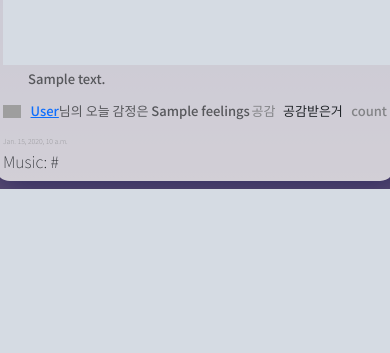
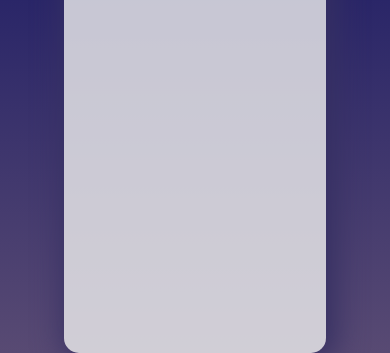
Before and after one commit to sony-jun/unbreakable, a Django app: template templates/main.html in a window 390 px wide; the page is wider, and only the part inside the window is pictured. Shown: the part 1199-1552 px from the top of that part. Before the commit the page ends 1388 px from the top of that part, so only its background shows below. Run offline with Django 3.2, Linux system fonts and the light colour scheme; the template is opened without the code that fills it: most values are stand-ins (such as "Sample title", 1, 10 or a date in 2020); grey boxes marked "Sample" are stand-in pictures; some libraries are stand-ins or nearby versions; some web fonts are replaced; grey boxes are pictures that could not be loaded.

Commit message:
fix : main/메인 페이지 음악부분 수정 [여다영]

```diff
--- a/articles/models.py
+++ b/articles/models.py
@@ -60,8 +60,7 @@
         ("🥶", "🥶"),
     )
     feelings = models.CharField(max_length=10, choices=felling_choices)
-
-    song = models.ForeignKey(Song, on_delete=models.CASCADE, null=True)
+    song = models.ForeignKey(Song, on_delete=models.CASCADE, null=True, blank=True)
     music_start = models.IntegerField(default=0)
 
 
--- a/articles/views.py
+++ b/articles/views.py
@@ -42,8 +42,9 @@
         articles.song_id = request.POST["music_url"]
         articles.music_start = request.POST["music_start"]
         articles.content = request.POST["content"]
-        articles.feelings = request.POST["picture"]
-        articles.disclosure = request.POST.get('toggle1', False)
+        articles.picture = request.FILES.get("picture")
+        articles.feelings = request.POST["feelings"]
+        articles.disclosure = request.POST.get("toggle1", False)
         articles.created_at = timezone.now()
         articles.user = request.user
         articles.save()
--- a/static/css/articles_index.css
+++ b/static/css/articles_index.css
@@ -20,12 +20,23 @@
 	box-shadow: 10px 10px 5px #aaaaaa;
 }
 .text1{
-	font-size: 13px;
-    font-weight: 500;
+	font-size: 15px;
+    font-weight: lighter;
     color: #56575b;
-	margin-left: 25px;
-	margin-right: 25px;
-	text-overflow: ellipsis;
+	overflow:hidden;
+	word-break:break-all;
+}
+
+.short{
+	display:-webkit-box;
+	-webkit-line-clamp:4;
+	-webkit-box-orient:vertical;
+}
+
+.long{
+	display:-webkit-box;
+	-webkit-line-clamp:17;
+	-webkit-box-orient:vertical;
 }
 
 .hover{
--- a/templates/main.html
+++ b/templates/main.html
@@ -13,59 +13,42 @@
     <div class="containter">
         {% for article in articles %}
         <div style="margin-bottom:2rem; padding:0;  ">
-            <div class="row" style="margin:4rem; box-shadow:5px 5px 30px 5px #363062;">
-                <div class="col-md-6 col-sm-12" style="background-color:rgb(239, 239, 239, 0.8); border:1px solid black;">
-                    <div style="padding:2rem;">
-                        <div style="background-color:black; height:20vh;"></div>
+            <div class="row" style="margin:4rem; box-shadow:5px 5px 30px 5px #363062; background-color:rgb(239, 239, 239, 0.8); border-radius:15px;">
+                <div class="col-md-6 col-sm-12" style=" padding:2rem;">
+                    <div class="container" style="background-color:black; height:20vh; width:100%; display:flex; flex-direction:row;">
+                        <div class="row">
+                            <div class="col-md-4 col-sm-4" style="display:flex; justify-content:center; align-items:center;">
+                                <img src="{{ article.song.song_thumbnail }}" alt="" style="width:100%; padding:0;">
+                            </div>
+                            <div class="col-md-8 col-sm-8" style="display:flex; justify-content:center; align-items:center;">
+                                <p style="color:white; overflow:hidden; word-break:break-all; font-size:12px; display:-webkit-box; -webkit-line-clamp:1; -webkit-box-orient:vertical;">{{ article.song.song_title }}</p>
+                            </div>
+                        </div>
                     </div>
                     {% if article.picture %}
-                        <img class="hover" src="{{ article.picture.url }}" alt="{{ article.picture }}" style="height:300px; width:100%; padding:0 2rem 2rem 2rem;">
+                    <img class="hover" src="{{ article.picture.url }}" alt="{{ article.picture }}" style="height:300px; width:100%; padding-top:2rem;">
+                    {% endif %}
+                    <span class="text5">{{ article.created_at }}</span>
+                </div>
+                <div class="col-md-6 col-sm-12" style="">
+                    {% if article.picture %}
+                    <div style="margin:2rem; height:72vh;">
+                        <h1 style="font-size:20px; margin:0; color:gray; background-color: rgb(255, 255, 255, 0.4);">누군가의 이야기</h1>
+                        <p class="text1 long">{{ article.content }}</p>
+                    </div>
+                    {% else %}
+                    <div style="margin:2rem; height:20vh; overflow:hidden; text-overflow:ellipsis;">
+                        <h1 style="font-size:20px; margin:0; color:gray; background-color: rgb(255, 255, 255, 0.4);">누군가의 이야기</h1>
+                        <p class="text1 short">{{ article.content }}</p>
+                    </div>
                     {% endif %}
                 </div>
-                <div class="col-md-6 col-sm-12" style="background-color:rgb(239, 239, 239, 0.8); border:1px solid black;">hello</div>
             </div>
             {% endfor %}
         </div>
     </div>
-
-
-
-
-
-
-    {% for article in articles %}
-    <div class="d-flex justify-content-center py-2">
-        <div class="second py-2 px-2" style="background-color:rgb(239, 239, 239, 0.8); box-shadow:5px 5px 30px 5px #363062; border-radius:15px;">
-            <a class="text-decoration-none" href="{% url 'articles:articles_detail' article.pk %}">
-                {% if article.picture %}
-                    <span><img class="hover" src="{{ article.picture.url }}" alt="{{ article.picture }}"></span>
-                {% endif %}
-
-                <span class="text1">{{ article.content }}</span>
-                <!-- 3줄 넘으면 더보기로 보이게 -->
-            </a>
-            <div class="d-flex justify-content-between py-1 pt-2">
-                <div>
-                    <img src="{% static 'images/face.png' %}" alt="" width="18">
-                    <span class="text2">
-                        <a href="{% url 'articles:articles_detail' article.pk %}">{{ article.user.fullname }}</a>님의 오늘 감정은  {{ article.feelings }}
-                    </span>
-                </div>
-                <div>
-                    <span class="text3">공감</span>
-                    <span class="thumbup">공감받은거</span>
-                    <span class="text4">count</span>
-                </div>
-            </div>
-            <div>
-                <span class="text5">{{ article.created_at }}</span>
-            </div>
-            <div>
-                <span>Music: {{ article.music_url }}</span>
-            </div>
-        </div>
-    </div>
-      {% endfor %}
 </div>
 
+<div style="height:10rem;"></div>
+
 {% endblock content %}
--- a/unbreakable/settings.py
+++ b/unbreakable/settings.py
@@ -139,4 +139,4 @@
 
 
 
-YOUTUBE_DATA_API_KEY = ""
+YOUTUBE_DATA_API_KEY = "AIzaSyDz8UI5NEZ4H1gQQqEamJW2VlmiJQjubEk"
--- a/unbreakable/views.py
+++ b/unbreakable/views.py
@@ -1,5 +1,6 @@
 from django.shortcuts import render
 from articles.models import Articles
+from music.models import Song
 
 def main(request):
     articles = Articles.objects.filter(user=request.user.pk)
```
Also changed, not shown: accounts/migrations/0001_initial.py, accounts/migrations/0002_initial.py, articles/migrations/0001_initial.py, articles/migrations/0002_alter_articles_feelings.py (deleted), articles/migrations/0002_declaration.py (deleted), articles/migrations/0003_declaration_only_one_report.py (deleted), images/images/KakaoTalk_20221104_155311023_50vcGhs.jpg (added), images/images/KakaoTalk_20221104_155311023_9TRUIcX.jpg (added), images/images/KakaoTalk_20221104_155311023_BiLRe42.jpg (added), images/images/KakaoTalk_20221104_155311023_UM9SA97.jpg (added), images/images/KakaoTalk_20221104_155311023_UYmZI5F.jpg (added), images/images/KakaoTalk_20221104_155311023_pM0T09h.jpg (added), images/images/KakaoTalk_20221104_155311023_ycpPXrp.jpg (added), music/migrations/0001_initial.py.
